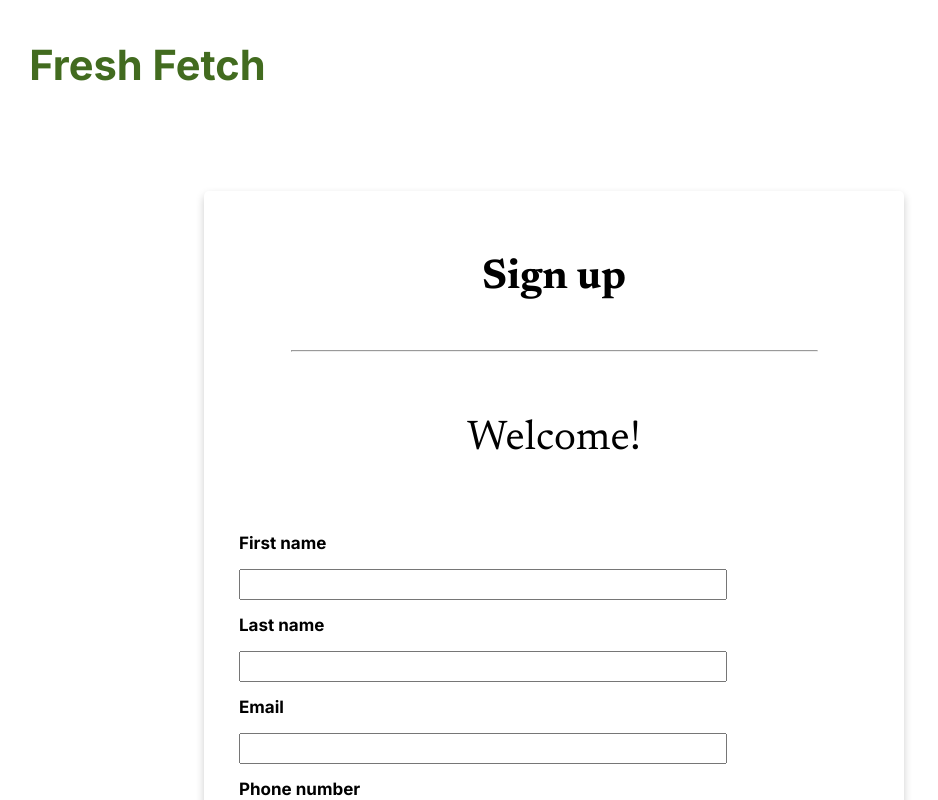
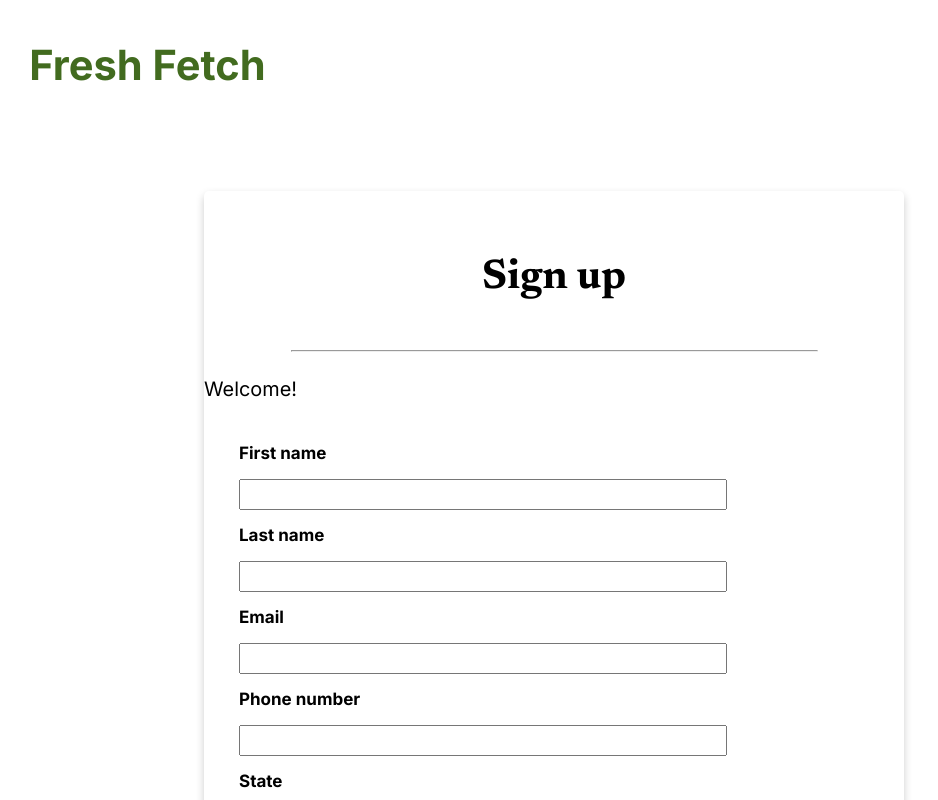
Before and after one commit to Josephdada01/fresh-fetch, a React (Create React App) app in the folder frontend/fresh-fetch/: page /signup in a window 1280 px wide. Shown: the top 800 px of the page, without its empty margins (86-1024 px from the left). Built offline with nearby package versions, Linux system fonts and the light colour scheme; a web font is replaced by a local one.

Commit message:
Fixed styling issue

```diff
--- a/frontend/fresh-fetch/src/pages/Login.jsx
+++ b/frontend/fresh-fetch/src/pages/Login.jsx
@@ -19,7 +19,7 @@ export default function Login() {
 
             <main className="login">
                 <div className="login-container">
-                    <h2>Login</h2>
+                    <h2 className="login-header">Login</h2>
                     <hr />
 
                     <h3 className="login-header">
--- a/frontend/fresh-fetch/src/pages/Signup.jsx
+++ b/frontend/fresh-fetch/src/pages/Signup.jsx
@@ -19,10 +19,10 @@ export default function Signup() {
 
             <main className="signup">
                 <div className="signup-container">
-                    <h2>Sign up</h2>
+                    <h2 className="signup-header">Sign up</h2>
                     <hr />
 
-                    <h3 className="signup-header">
+                    <h3 className="signup-header3">
                         Welcome!
                     </h3>
                     <div className="input-container">
--- a/frontend/fresh-fetch/src/styles/Login.css
+++ b/frontend/fresh-fetch/src/styles/Login.css
@@ -41,14 +41,14 @@ body {
     border-radius: 5px;
 }
 
-.login-container h2, h3 {
+.login-container h2, h3 .login-header {
     margin-top: 50px;
     font-family: var(--font-family-title);
     font-weight: var(--font-weight-bold);
     font-size: var(--font-size-large);
 }
 
-.login-container h3 {
+.login-container h3 .login-header {
     font-weight: var(--font-weight-regular);
 }
 
--- a/frontend/fresh-fetch/src/styles/PendingOrder.css
+++ b/frontend/fresh-fetch/src/styles/PendingOrder.css
@@ -35,7 +35,7 @@
         justify-self: center;
         background-color: var(--order-background);
         width: clamp(152px, 95%, 950px);
-        max-height: clamp(115px, 22vw, 150px);
+        max-height: clamp(115px, 27vw, 150px);
         border: 2px solid var(--border-color);
         border-radius: 20px;
     }
--- a/frontend/fresh-fetch/src/styles/Signup.css
+++ b/frontend/fresh-fetch/src/styles/Signup.css
@@ -39,7 +39,7 @@ body {
     border-radius: 5px;
 }
 
-.signup-container h2, h3 {
+.signup-container .signup-header {
     text-align: center;
     margin-top: 50px;
     font-family: var(--font-family-title);
@@ -47,7 +47,7 @@ body {
     font-size: var(--font-size-large);
 }
 
-.signup-container h3 {
+.signup-container .signup-header3 {
     font-weight: var(--font-weight-regular);
 }
 
```
